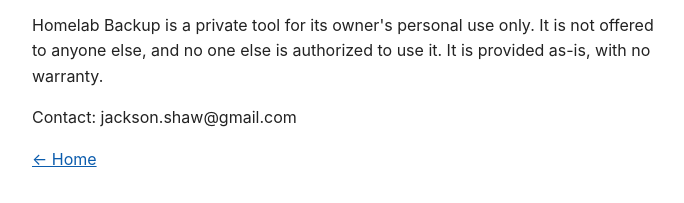
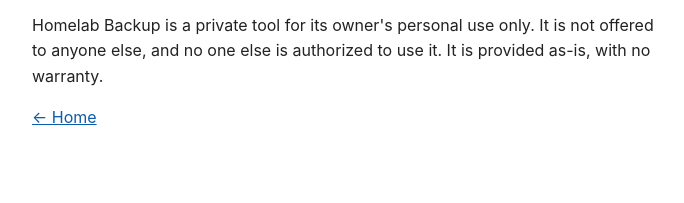
Before and after one commit to JDS2F/jds2f.github.io, a plain HTML site: page terms.html in a window 1280 px wide. Shown: the part 135-338 px from the top of the page, without its empty margins (288-972 px from the left). Drawn offline with Linux system fonts and the light colour scheme.

Commit message:
Remove contact email from terms.html
Removed contact email from terms of service.

```diff
--- a/terms.html
+++ b/terms.html
@@ -14,7 +14,6 @@
 <h1>Terms of Service</h1>
 <p><em>Last updated: October 3, 2026</em></p>
 <p>Homelab Backup is a private tool for its owner's personal use only. It is not offered to anyone else, and no one else is authorized to use it. It is provided as-is, with no warranty.</p>
-<p>Contact: jackson.shaw@gmail.com</p>
 <p><a href="index.html">← Home</a></p>
 </body>
 </html>
```
